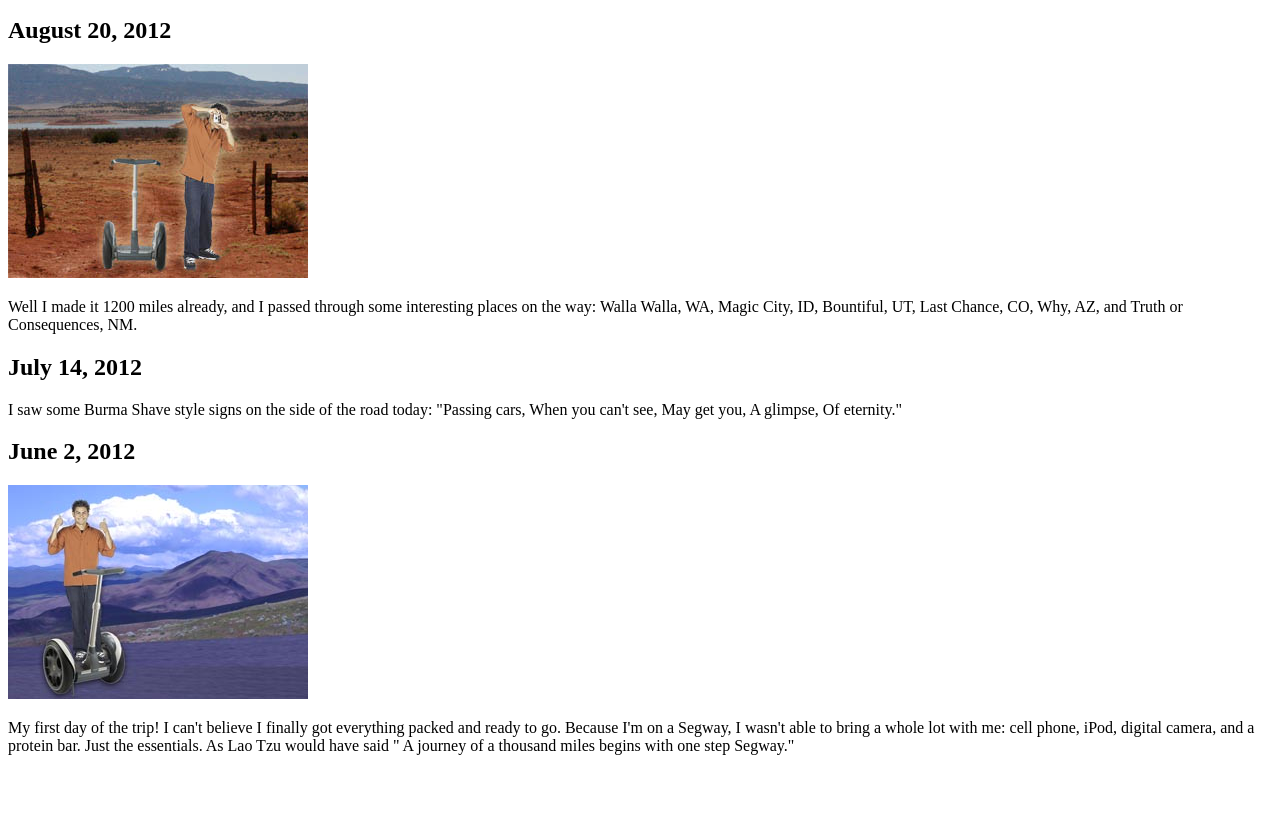
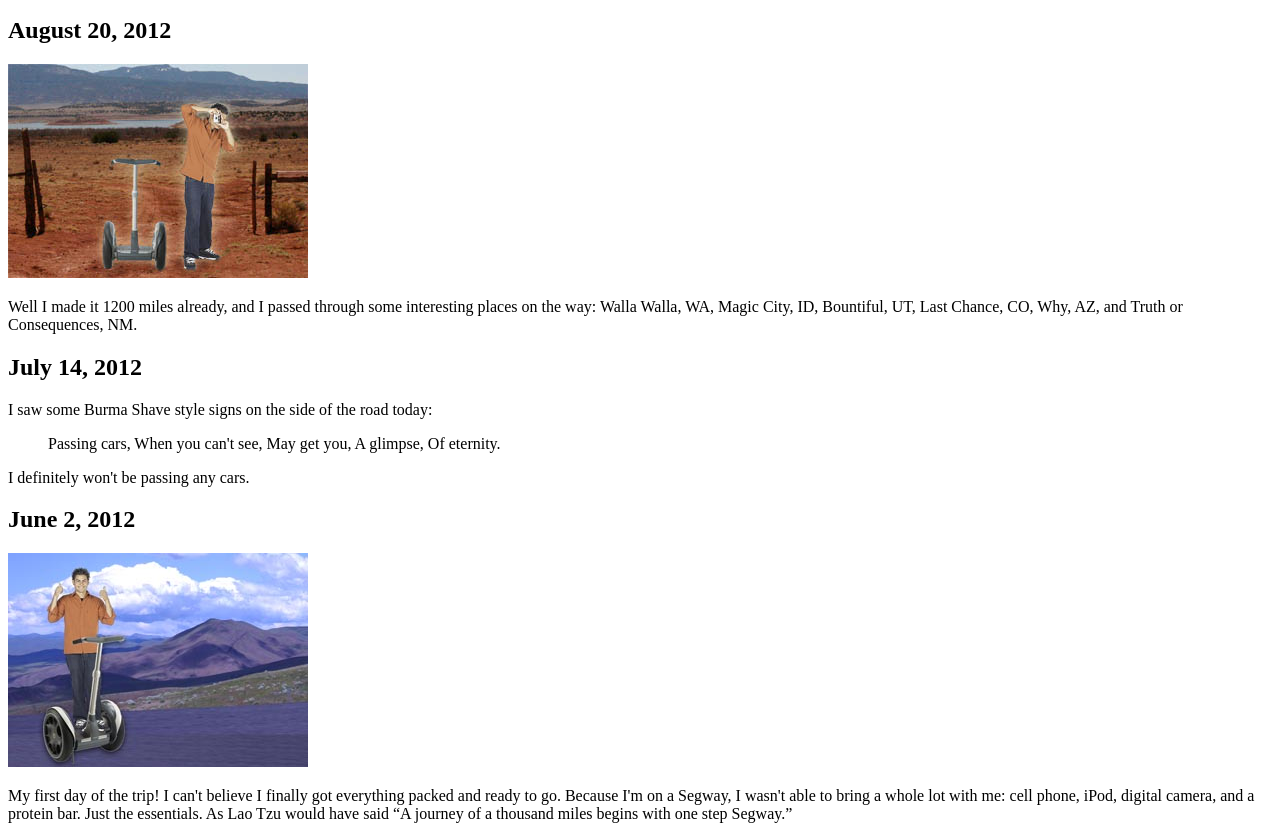
Before and after one commit to jdechow5/segway, a plain HTML site: page index.html in a window 1280 px wide. Shown: the part 101-940 px from the top of the page. Before the commit the page ends 872 px from the top, so only its background shows below. Drawn offline with Linux system fonts and the light colour scheme.

Commit message:
Add quotes and blockquote elements

```diff
--- a/index.html
+++ b/index.html
@@ -13,9 +13,11 @@
   <img src="images/segway2.jpg" alt="Tony taking a picture next to a Segway">
   <p>Well I made it 1200 miles already, and I passed through some interesting places on the way: Walla Walla, WA, Magic City, ID, Bountiful, UT, Last Chance, CO, Why, AZ, and Truth or Consequences, NM.</p>
   <h2>July 14, 2012</h2>
-  <p>I saw some Burma Shave style signs on the side of the road today: "Passing cars, When you can't see, May get you, A glimpse, Of eternity."</p>
+  <p>I saw some Burma Shave style signs on the side of the road today:</p>
+  <blockquote>Passing cars, When you can't see, May get you, A glimpse, Of eternity.</blockquote>
+  <p>I definitely won't be passing any cars.</p>
   <h2>June 2, 2012</h2>
   <img src="images/segway1.jpg" alt="Tony giving thumbs up on a Segway">
-  <p>My first day of the trip! I can't believe I finally got everything packed and ready to go. Because I'm on a Segway, I wasn't able to bring a whole lot with me: cell phone, iPod, digital camera, and a protein bar. Just the essentials. As Lao Tzu would have said " A journey of a thousand miles begins with one step Segway."</p>
+  <p>My first day of the trip! I can't believe I finally got everything packed and ready to go. Because I'm on a Segway, I wasn't able to bring a whole lot with me: cell phone, iPod, digital camera, and a protein bar. Just the essentials. As Lao Tzu would have said <q>A journey of a thousand miles begins with one step Segway.</q></p>
 </body>
 </html>
```
